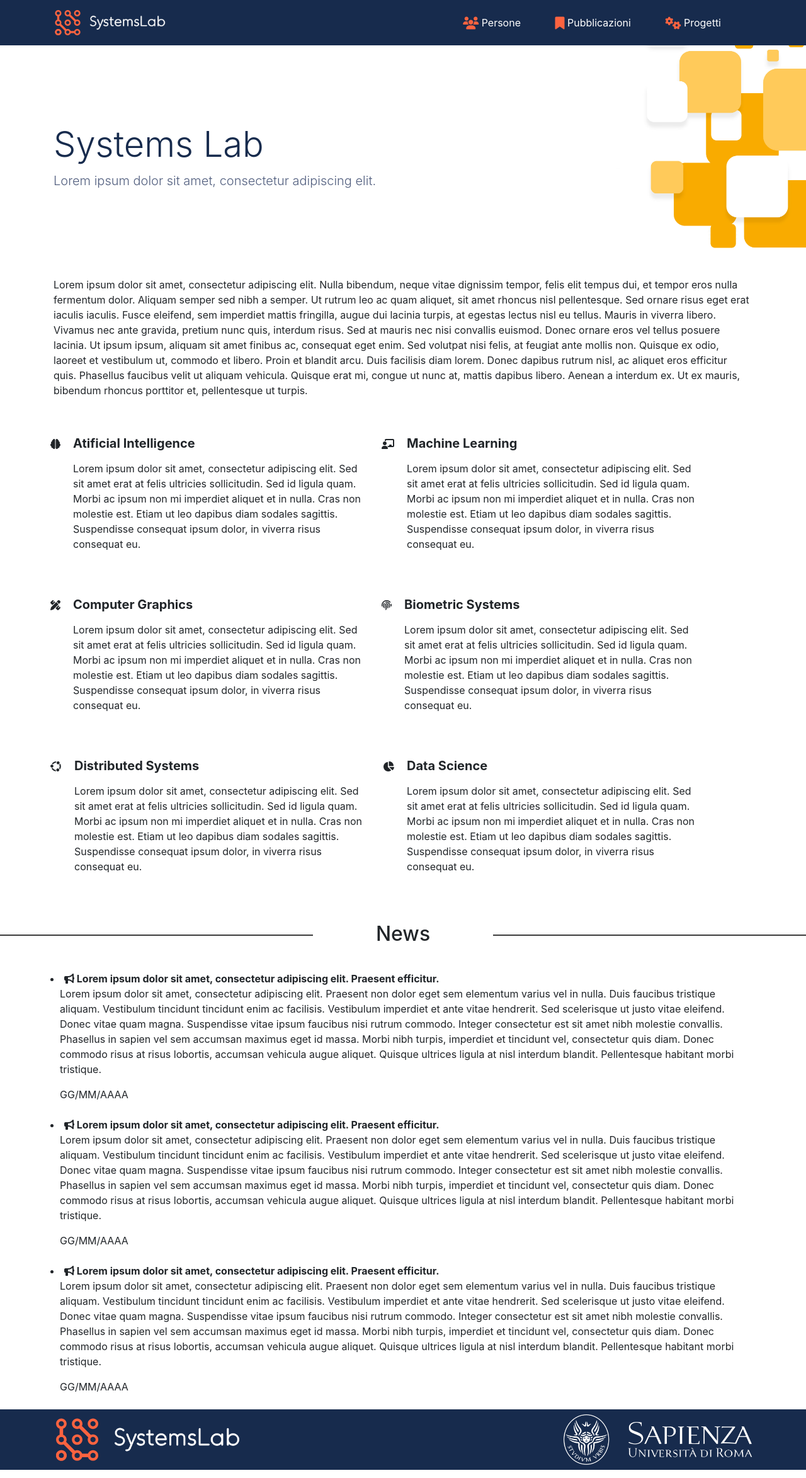
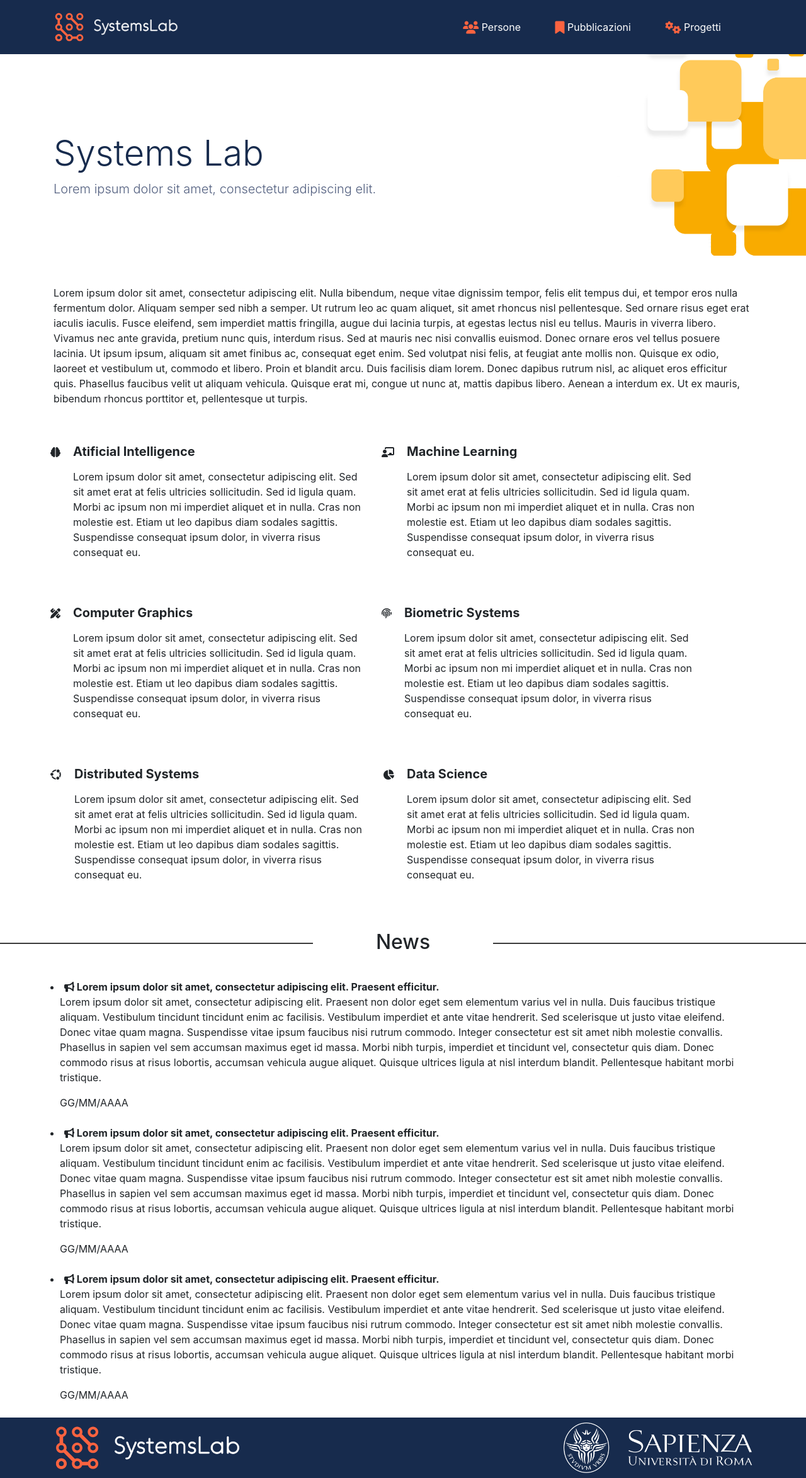
Before and after one commit to SystemsLab-Sapienza/SystemsLab-Sapienza.github.io, a Jekyll site: the page built from index.html, in a window 1280 px wide. Shown: the whole page at 63% size. Built offline with Jekyll 4.4.1, drawn with Linux system fonts in a browser that asks for light colours; nearby versions of some CDN libraries.

```diff
--- a/_includes/navbar.html
+++ b/_includes/navbar.html
@@ -1,7 +1,7 @@
 <nav class="navbar navbar-expand-md navbar-dark" style="background-color: #172b4d;">
   <div class="container">
   <a class="navbar-brand" href="/">
-    <img src="/assets/images/logo_invertito.svg" width="60%" height="60%" class="d-inline-block align-top" alt="">
+    <img src="/assets/images/logo_invertito.svg" width="200px" height="60px" class="d-inline-block align-top" alt="">
   </a>
   <button class="navbar-toggler" type="button" data-toggle="collapse" data-target="#navbarSupportedContent" aria-controls="navbarSupportedContent" aria-expanded="false" aria-label="{{ __('Toggle navigation') }}">
       <span class="navbar-toggler-icon"></span>
```
Also changed, not shown: 4 other files.
